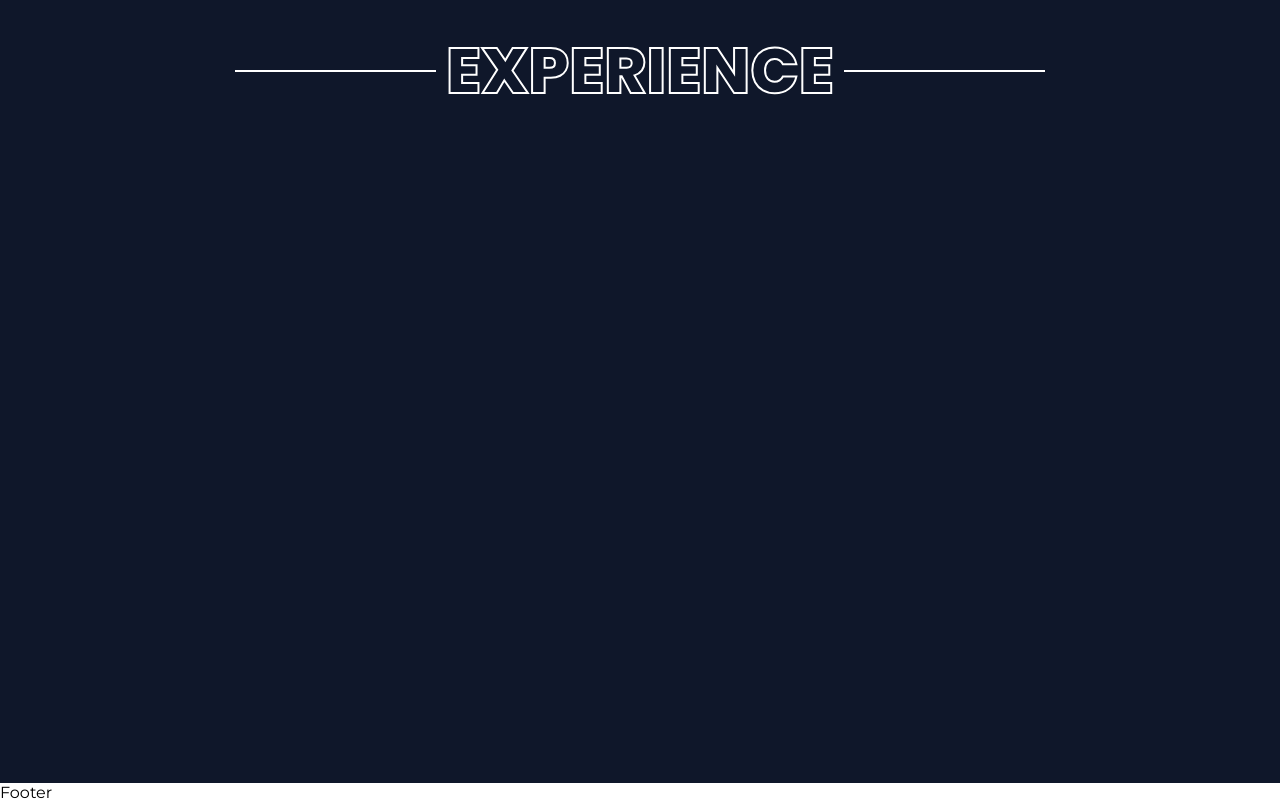
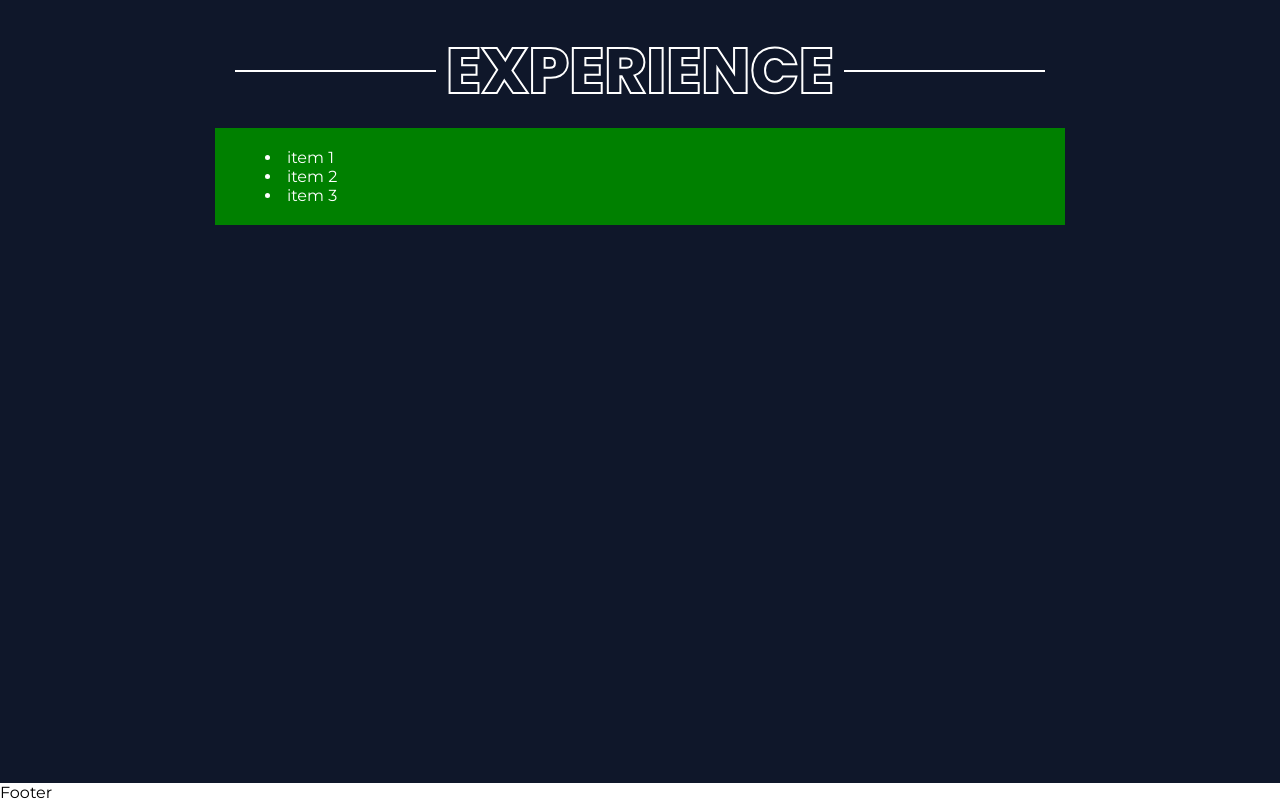
Before and after one commit to DragonSenses/react-portfolio, a React (Create React App) app: page / in a window 1280 px wide. Shown: the part 3240-4042 px from the top of the page. Built offline with nearby package versions, Linux system fonts and the light colour scheme.

Commit message:
Update Experience.js

```diff
--- a/src/components/Experience.js
+++ b/src/components/Experience.js
@@ -9,7 +9,11 @@ export default function Experience() {
 
         <SectionIntroduction dark={true}>EXPERIENCE</SectionIntroduction>
 
-        <div className={styles.sectionContent}></div>
+        <ul className={styles.sectionContent}>
+          <li>item 1</li>
+          <li>item 2</li>
+          <li>item 3</li>
+        </ul>
 
       </div>
     </section>
--- a/src/components/experience.module.css
+++ b/src/components/experience.module.css
@@ -5,3 +5,18 @@
   align-items: center;
   flex-direction: column;
 }
+
+.sectionContent {
+  display: flex;
+  flex-direction: column;
+  list-style-position: inside;
+  width: 100%;
+  background: green;
+  padding: 20px;
+}
+
+@media (min-width: 640px) {
+  .sectionContent {
+    padding: 20px 50px;
+  }
+}
```
Also changed, not shown: 1 other file (tests, documents, lock files or other folders).
